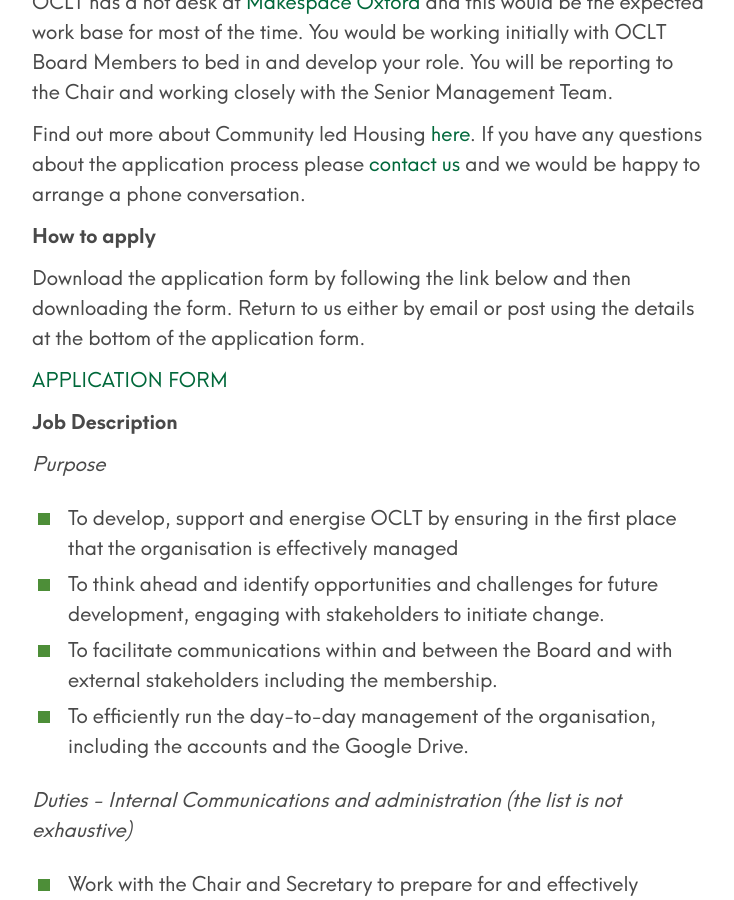
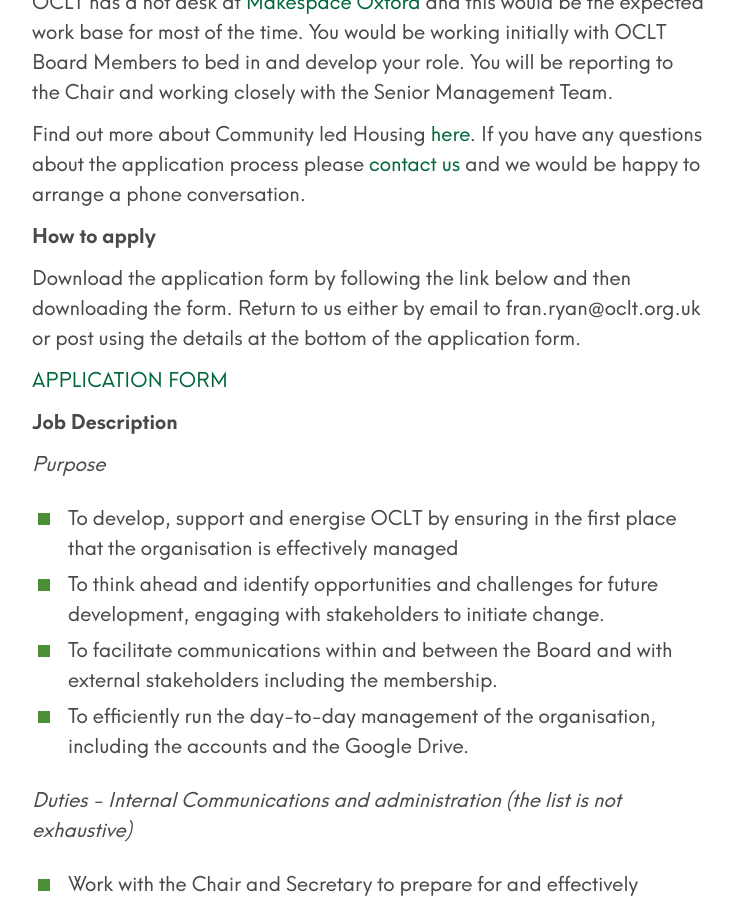
Before and after one commit to johnpuddephatt/oclt, a Jekyll site: the page built from _pages/jobs.md, in a window 1280 px wide and 900 px high, scrolled down 2051 px. Shown: the whole window, without its empty margins (272-1006 px from the left). Built offline with Jekyll 4.4.1, drawn with Linux system fonts in a browser that asks for light colours.

Commit message:
Update from Forestry.io Charlie Fisher updated _pages/jobs.md

```diff
--- a/_pages/jobs.md
+++ b/_pages/jobs.md
@@ -39,7 +39,7 @@
 
 **How to apply**
 
-Download the application form by following the link below and then downloading the form. Return to us either by email or post using the details at the bottom of the application form.
+Download the application form by following the link below and then downloading the form. Return to us either by email to fran.ryan@oclt.org.uk or post using the details at the bottom of the application form.
 
 [APPLICATION FORM](https://drive.google.com/file/d/1BVCNvHD1B3EEWnNiTa5QwRBY82cKIYSA/view?usp=sharing "Application form")
 
```
